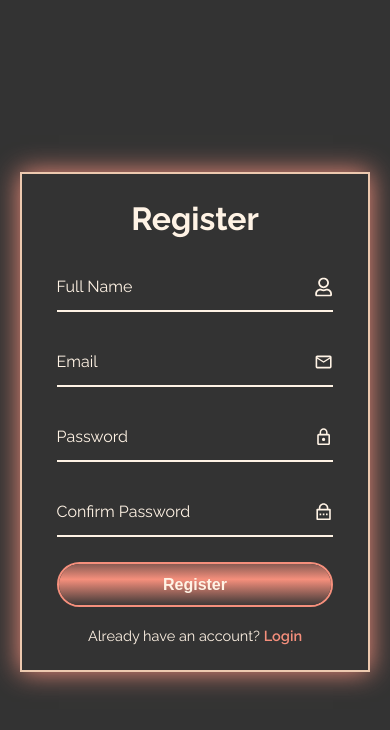
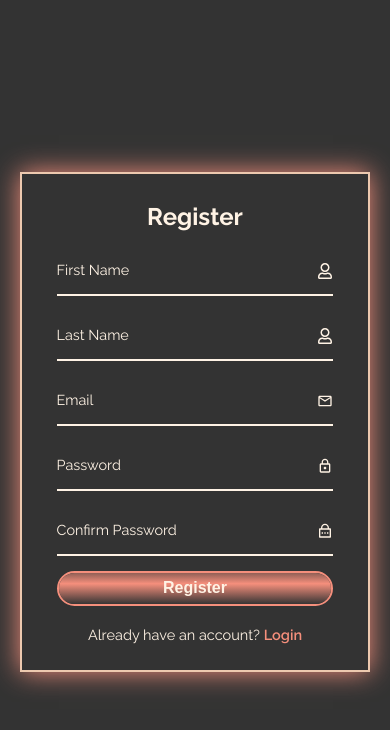
Before and after one commit to DianaEP/motivational-journal, a React (Vite) app: page /register in a window 390 px wide. Shown: the top 730 px of the page. Built offline with nearby package versions, Linux system fonts and the light colour scheme.

Commit message:
fetch register login

```diff
--- a/db.json
+++ b/db.json
@@ -1,4 +1,20 @@
 {
+  "users": [
+    {
+      "email": "test@gmail.com",
+      "password": "$2a$10$bbC9SAPV71XLiN7Y641Q3.J1Cp2hnLNuOv60fHcW4xL7/fmibyvTC",
+      "firstName": "Maya",
+      "lastName": "Smith",
+      "id": 1
+    },
+    {
+      "email": "test2@gmail.com",
+      "password": "$2a$10$q.ToHdfVjttAnqmzTovDtOBXVr2IDbPDnB7Sf9ULB.VQx0WOZ9uZy",
+      "firstName": "John",
+      "lastName": "Doe",
+      "id": 2
+    }
+  ],
   "journalInputs": [
     {
       "id": "7ba7",
@@ -6,7 +22,8 @@
       "grateful": "help me God",
       "proud": "help me God please",
       "lookForward": "good good good",
-      "notes": "help me God"
+      "notes": "help me God",
+      "userId" : 1
     },
     {
       "id": "c243aaaa-1a27-4542-b537-27b032d45ec6",
--- /dev/null
+++ b/fetch/fetch.js
@@ -0,0 +1,23 @@
+export async function retrieveJournalInputs(setInputs, userAuth, navigate ){
+    const response = await fetch('http://localhost:3000/journalInputs',{
+        headers :{
+            'Authorization' : `Bearer ${userAuth}`
+        }
+    });
+    const inputsFromServer = await response.json();
+
+    if(response.ok){
+        setInputs(inputsFromServer);
+    }
+
+    if(response.status === 401){
+        navigate('/login') // needs navigate as param for function and on login.jsx
+    }
+
+}
+
+export async function retrieveName(userId){
+    const response = await fetch(`http://localhost:3000/users${userId}`);
+    const nameFromServer = await response.json();
+    console.log(nameFromServer);
+}
--- a/package.json
+++ b/package.json
@@ -8,10 +8,11 @@
     "build": "vite build",
     "lint": "eslint . --ext js,jsx --report-unused-disable-directives --max-warnings 0",
     "preview": "vite preview",
-    "server": "npx json-server db.json"
+    "server": "npx json-server-auth db.json -r routes.json"
   },
   "dependencies": {
-    "json-server": "^1.0.0-alpha.23",
+    "json-server": "^0.17.3",
+    "json-server-auth": "^2.1.0",
     "react": "^18.2.0",
     "react-dom": "^18.2.0",
     "react-icons": "^5.1.0",
--- /dev/null
+++ b/routes.json
@@ -0,0 +1,4 @@
+{
+    "/journalInputs*": "/600/journalInputs$1"
+
+  }
--- a/src/App.jsx
+++ b/src/App.jsx
@@ -9,35 +9,36 @@ import HomePage from "./components/home-page/HomePage";
 import Header from "./components/header/Header";
 import Login from "./components/authentication/login/Login";
 import Register from "./components/authentication/register/Register"
-import { useState } from "react";
+import React, { useState } from "react";
 import HideNavbar from './components/hide-navbar/HideNavbar';
 import UpdateDeleteJournalInput from "./components/journal/UpdateJournal";
 // import JournalEdith from "./components/journal/JournalEdith";
 
 
-
+export const UserAuthContext = React.createContext();
 
 function App() {
   // show navbar or not on components
   const [showNav, setShowNav] = useState(false);
 
+  // to not loose the token on refresh
+  const accessToken = localStorage.getItem("accessToken");
+  const [userAuth, setUserAuth] = useState(accessToken);
+
+
+
   const showNavbar = () => setShowNav(!showNav);
 
-
+  console.log({userAuth});
 
 
   return (
     <>
-
+      <UserAuthContext.Provider value={{userAuth, setUserAuth}}>
           <HideNavbar>
             <Header showNavbar={showNavbar} showNav={showNav}/>
             <Nav showNav={showNav}/>
           </HideNavbar>
-
-
-
-
-
 
           <Routes>
             <Route path="/login" element={< Login/>}></Route>
@@ -49,8 +50,10 @@ function App() {
             <Route path="/motivational-cards" element={<MotivationalCards />}></Route>
             <Route path="/list-books" element={<ListBooks />}></Route>
 
+          </Routes>
 
-      </Routes>
+      </UserAuthContext.Provider>
+
 
     </>
   );
--- a/src/components/authentication/auth-css/Authentication.css
+++ b/src/components/authentication/auth-css/Authentication.css
@@ -191,6 +191,26 @@
         height: 500px;
     }
 
+    .input-box{
+        margin: 15px 0 ;
+    }
+
+    .input-box input{
+        font-size: 0.9rem;
+    }
+
+    .input-box svg{
+        font-size: 1rem;
+    }
+
+    .form-box h2{
+        font-size: 1.5rem;
+    }
+
+    .form-box .btn{
+        height: 35px;
+    }
+
     .welcome-info p{
         display: none;
     }
--- a/src/components/authentication/login/Login.jsx
+++ b/src/components/authentication/login/Login.jsx
@@ -1,15 +1,46 @@
 import './Login.css';
 import '../auth-css/Authentication.css';
 
-import { Link } from 'react-router-dom';
+import { Link, useNavigate } from 'react-router-dom';
 import { MdOutlineEmail } from "react-icons/md";
 import { MdLockOutline } from "react-icons/md";
+import { useContext } from 'react';
+import { UserAuthContext } from '../../../App';
 
 
 
 
 
 export default function Login() {
+  const navigate = useNavigate()
+
+  const {setUserAuth} = useContext(UserAuthContext)
+
+  async function userLogin(e){
+    e.preventDefault();
+    const formElement = e.target;
+    const{ email, password} = formElement;
+
+    const user = {
+      email : email.value,
+      password : password.value,
+    };
+
+    const response = await fetch("http://localhost:3000/login", {
+      method: "POST",
+      headers: {
+        "Content-Type": "application/json",
+      },
+      body: JSON.stringify(user),
+    })
+
+    const body = await response.json();
+    localStorage.setItem('accessToken', body.accessToken);
+    setUserAuth(body.accessToken);
+    navigate('/');
+  }
+
+
 
 
     return (
@@ -19,15 +50,15 @@ export default function Login() {
 
               <div className= 'form-box' >
                   <h2>Login</h2>
-                  <form action="">
+                  <form onSubmit={userLogin}>
 
                     <div className="input-box">
-                      <input type="email" placeholder='email'  required />
+                      <input type="email" placeholder='email' name='email' required />
                       <MdOutlineEmail />
                     </div>
 
                     <div className="input-box">
-                      <input type="password"  placeholder='password' required />
+                      <input type="password"  placeholder='password' name='password' required />
                       <MdLockOutline />
                     </div>
 
--- a/src/components/authentication/register/Register.jsx
+++ b/src/components/authentication/register/Register.jsx
@@ -1,6 +1,6 @@
 import './Register.css';
 import '../auth-css/Authentication.css';
-import { Link } from 'react-router-dom';
+import { Link, useNavigate } from 'react-router-dom';
 import { FaRegUser } from "react-icons/fa";
 import { MdOutlineEmail } from "react-icons/md";
 import { MdLockOutline } from "react-icons/md";
@@ -10,6 +10,37 @@ import { RiLockPasswordLine } from "react-icons/ri";
 
 
 export default function Register() {
+  const navigate = useNavigate()
+
+  function userRegister(e){
+    e.preventDefault();
+    const formElement = e.target;
+    const{firstName, lastName, email, password, confirmPassword} = formElement;
+
+    if(password.value !== confirmPassword.value){
+      console.warn("Password and confirm password don't match");
+      return;
+    }
+    const user = {
+      firstName : firstName.value,
+      lastName : lastName.value,
+      email : email.value,
+      password : password.value,
+    };
+
+    fetch("http://localhost:3000/register", {
+      method: "POST",
+      headers: {
+        "Content-Type": "application/json",
+      },
+      body: JSON.stringify(user),
+    }).then(() => navigate('/login'))
+      .catch((error) => {
+          console.error('Error adding entry:', error);
+    });
+  }
+
+
 
     return (
       <>
@@ -23,25 +54,30 @@ export default function Register() {
 
               <div className= 'form-box' >
                   <h2>Register</h2>
-                  <form action="">
+                  <form onSubmit={userRegister}>
 
                     <div className="input-box">
-                      <input type="text" placeholder='full name'  required />
+                      <input type="text" placeholder='first name' name='firstName' required />
                       <FaRegUser />
                     </div>
 
                     <div className="input-box">
-                      <input type="email" placeholder='email'  required />
+                      <input type="text" placeholder='last name' name='lastName'  required />
+                      <FaRegUser />
+                    </div>
+
+                    <div className="input-box">
+                      <input type="email" placeholder='email' name='email'  required />
                       <MdOutlineEmail />
                     </div>
 
                     <div className="input-box">
-                      <input type="password"  placeholder='password' required />
+                      <input type="password"  placeholder='password' name='password' required />
                       <MdLockOutline />
                     </div>
 
                     <div className="input-box">
-                      <input type="password"  placeholder='confirm password' required />
+                      <input type="password"  placeholder='confirm password' name='confirmPassword' required />
                       <RiLockPasswordLine />
                     </div>
 
--- a/src/components/home-page/HomePage.jsx
+++ b/src/components/home-page/HomePage.jsx
@@ -1,7 +1,6 @@
 import "./HomePage.css";
 
 export default function HomePage() {
-
 
     return (
       <>
--- a/src/components/journal/Journal.jsx
+++ b/src/components/journal/Journal.jsx
@@ -1,11 +1,18 @@
 import "./Journal.css";
 import books from '../../assets/books.png';
-import { useEffect, useState } from "react";
+import {  useContext, useEffect, useState } from "react";
 import { useNavigate } from "react-router-dom";
 import { v4 as uuidv4 } from 'uuid';
+import { retrieveJournalInputs } from "../../../fetch/fetch";
+import { UserAuthContext } from "../../App";
+
 
 
 export default function Journal() {
+
+
+  const {userAuth} = useContext(UserAuthContext);
+
   const [journalInputs, setJournalInputs] = useState([]);
 
   const [newInput, setNewInput] = useState({
@@ -36,14 +43,23 @@ export default function Journal() {
     searchByDate(newInput.date);
   };
 
-
+  console.log(`from journal${userAuth}`);
   // GET all the journal inputs
 
-  useEffect(() => {
-    fetch('http://localhost:3000/journalInputs')
-      .then((response) => response.json())
-      .then((data) => setJournalInputs(data));
-  }, []);
+  // useEffect(() => {
+  //   fetch('http://localhost:3000/journalInputs')
+  //     .then((response) => response.json())
+  //     .then((data) => setJournalInputs(data));
+  // }, []);
+
+
+  // !!!!! ERROR
+  useEffect(()=>{
+    retrieveJournalInputs(setJournalInputs, userAuth, navigate).catch((error) =>
+      console.log(error)
+    );
+  },[userAuth])
+
 
   const inputChange = (e) => {
     const { name, value } = e.target;
@@ -82,6 +98,9 @@ export default function Journal() {
       });
   }
 
+  if (!journalInputs) {
+    return <p>Loading...</p>; // Display loading message while fetching data
+  }
 
   return (
     <>
--- a/src/components/nav/Nav.jsx
+++ b/src/components/nav/Nav.jsx
@@ -1,6 +1,6 @@
 import "./Nav.css";
 // import logo from '../../assets/logo3.svg';
-import { Link } from "react-router-dom";
+import { Link, useNavigate } from "react-router-dom";
 import { IoHomeOutline } from "react-icons/io5";
 import { LuBookLock } from "react-icons/lu";
 import { MdOutlineEditCalendar } from "react-icons/md";
@@ -11,6 +11,13 @@ import PropTypes from "prop-types";
 
 export default function Nav({showNav}) {
 
+    const navigate = useNavigate();
+
+    function logout(){
+
+      localStorage.removeItem('accessToken');
+      navigate('/login');
+    }
 
     return (
       <>
@@ -34,7 +41,7 @@ export default function Nav({showNav}) {
                     <Link to="/list-books"><IoIosList />Books List</Link>
                   </li>
               </ul>
-              <button className='logout'>Log Out</button>
+              <button className='logout' onClick={logout}>Log Out</button>
           </nav>
 
       </>
```
Also changed, not shown: 1 other file (tests, documents, lock files or other folders). Lines whose indentation alone changed are shown as unchanged.
